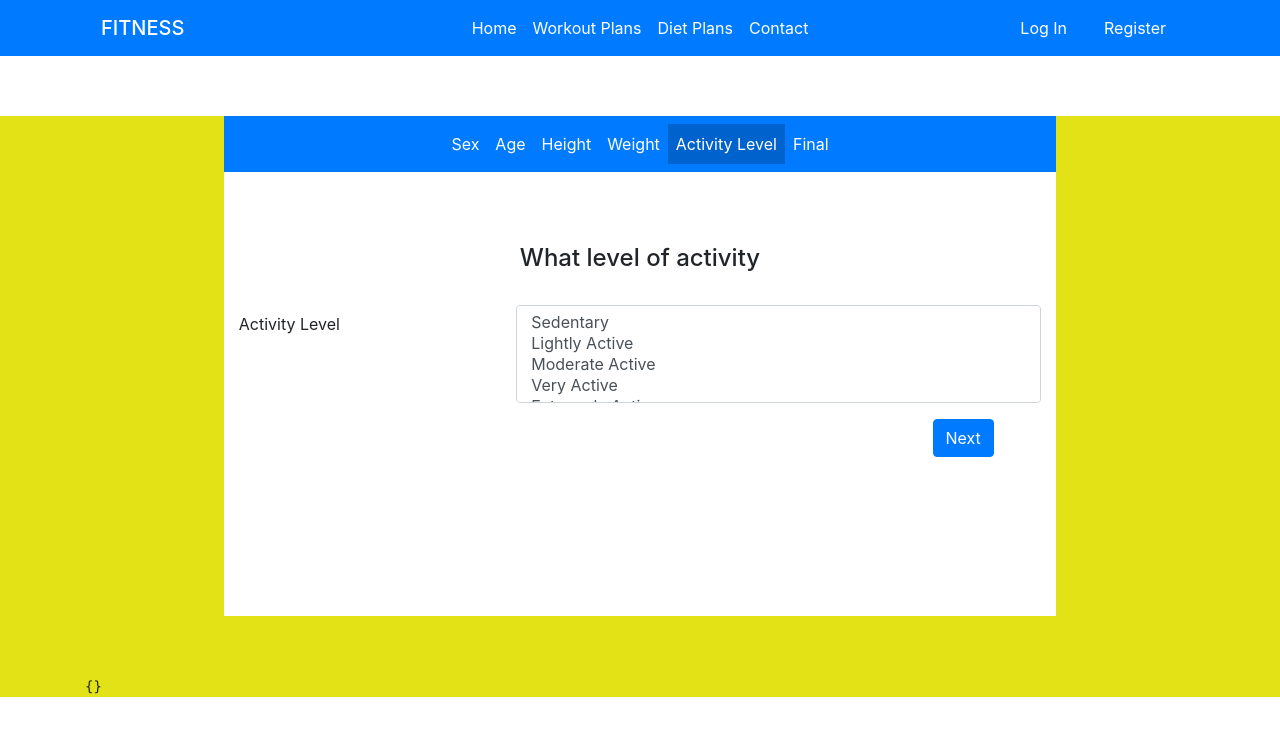
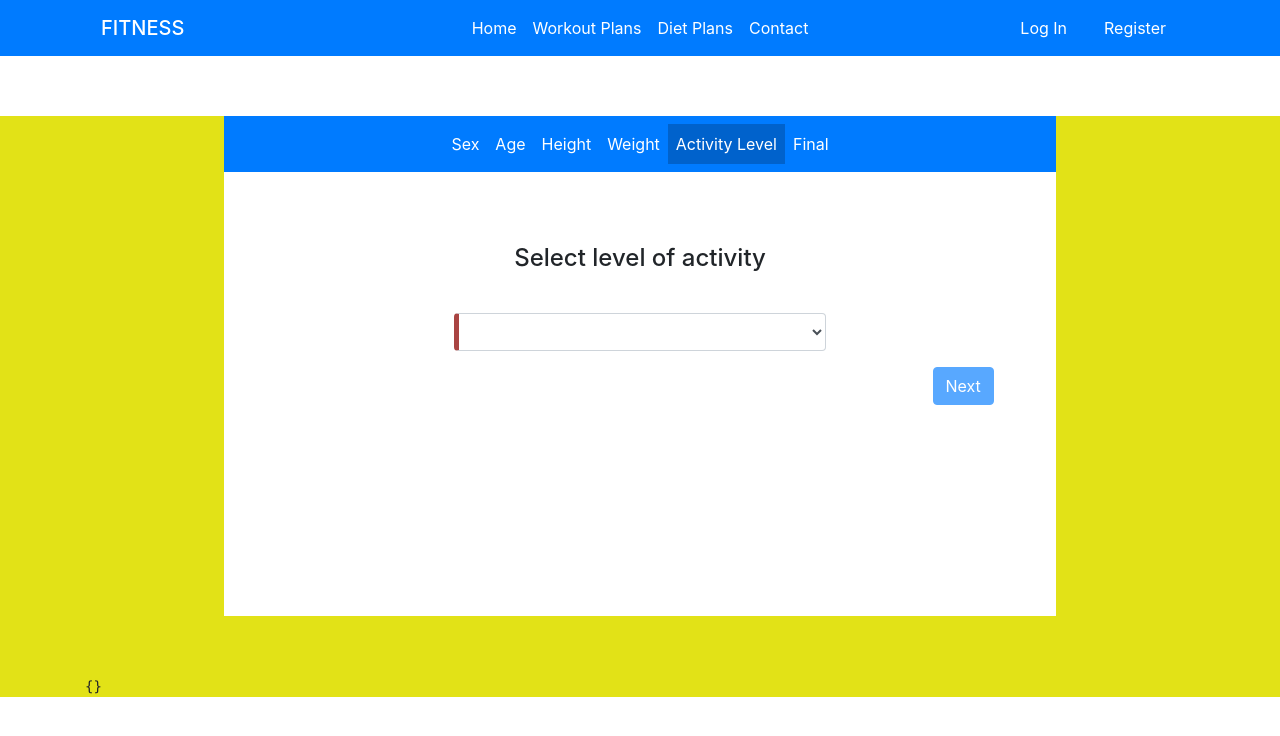
Before and after one commit to Tinomuchenje/FitnessWebApp, an Angular app in the folder Fitness-SPA/: page /home/activity in a window 1280 px wide. Shown: the top 736 px of the page. Built offline with nearby package versions, Linux system fonts and the light colour scheme.

Commit message:
Added styling to the activity form
- Addewd required to all the input fields

```diff
--- a/Fitness-SPA/src/app/activity-level/activity-level.component.html
+++ b/Fitness-SPA/src/app/activity-level/activity-level.component.html
@@ -3,13 +3,14 @@
 
 <form #ActivityFrom="ngForm">
     <br>
-    <h4 class="head text-center">{{title}}</h4>
+    <div class="form-group">
+        <h4 class="head text-center">{{title}}</h4>
+    </div>
     <br>
 
-    <div class="form-group row">
-        <label for="inputActivityLevel" class="col-sm-4 col-form-label">Activity Level</label>
-        <div class="col-sm">
-            <select class="form-control " multiple name="inputActivityLevel" [(ngModel)]="activity.activity" id="inputActivityLevel">
+    <div class="form-group">
+        <div class="col-sm-6 offset-sm-3">
+            <select class=" form-control" name="inputActivityLevel " [(ngModel)]="activity.activity" required id="inputActivityLevel">
           <option value=1.2>Sedentary</option>
           <option value=1.325>Lightly Active</option>
           <option value=1.55>Moderate Active</option>
@@ -20,8 +21,8 @@
     </div>
 
     <div class="form-group row">
-        <div class="col-sm-6 offset-sm-10">
-            <button type="submit" class="btn btn-primary" [disabled]="!ActivityFrom.valid" (click)="proceed(ActivityFrom)">Next</button>
+        <div class="col-sm-6 offset-sm-10 ">
+            <button type="submit " class="btn btn-primary " [disabled]="!ActivityFrom.valid " (click)="proceed(ActivityFrom) ">Next</button>
         </div>
     </div>
 </form>
--- a/Fitness-SPA/src/app/activity-level/activity-level.component.ts
+++ b/Fitness-SPA/src/app/activity-level/activity-level.component.ts
@@ -10,7 +10,7 @@ import { FormDataService } from '../data/formData.service';
   styleUrls: ['./activity-level.component.css']
 })
 export class ActivityLevelComponent implements OnInit {
-  title = 'What level of activity';
+  title = 'Select level of activity';
   activity: Activity;
   form: any;
 
--- a/Fitness-SPA/src/app/age/age.component.html
+++ b/Fitness-SPA/src/app/age/age.component.html
@@ -9,7 +9,7 @@
     <div class="form-group text-center">
         <label for="inputAge" class="col-sm-4 col-form-label">Age: {{age.age}}</label>
         <div class="col-sm-12">
-            <input type="range" min="10" max="100" class="form-control col-sm" name="Age " id="inputAge" [(ngModel)]="age.age" />
+            <input type="range" min="10" max="100" class="form-control col-sm" name="Age " id="inputAge" required [(ngModel)]="age.age" />
         </div>
     </div>
     <div class="form-group row ">
--- a/Fitness-SPA/src/app/height/height.component.html
+++ b/Fitness-SPA/src/app/height/height.component.html
@@ -8,7 +8,7 @@
         <label for="inputHeight" class="col-sm-4 col-form-label">Height: {{height.height}} cm</label>
         <label for="inputHeight" class="col-sm-4 col-form-label">Height: {{displayHeight(height.height)}} " </label>
         <div class="col-sm">
-            <input type="range" max="300" min="0" class="form-control col-sm" name="inputHeight" id="inputHeight" [(ngModel)]="height.height" />
+            <input type="range" max="300" min="0" class="form-control col-sm" name="inputHeight" id="inputHeight" required [(ngModel)]="height.height" />
         </div>
     </div>
     <div class="form-group row">
--- a/Fitness-SPA/src/app/weight/weight.component.html
+++ b/Fitness-SPA/src/app/weight/weight.component.html
@@ -7,7 +7,7 @@
         <label for="inputweight" class="col-sm-4 col-form-label">Weight: {{weight.weight}} kg</label>
         <label for="inputweight" class="col-sm-4 col-form-label">Weight: {{displayWeight(weight.weight)}} lbs</label>
         <div class="col-sm">
-            <input type="range" class="form-control" min="10" max="300" name="inputweight" id="inputweight" [(ngModel)]="weight.weight" />
+            <input type="range" class="form-control" min="10" max="300" name="inputweight" id="inputweight" required [(ngModel)]="weight.weight" />
         </div>
     </div>
     <div class="form-group row">
```
